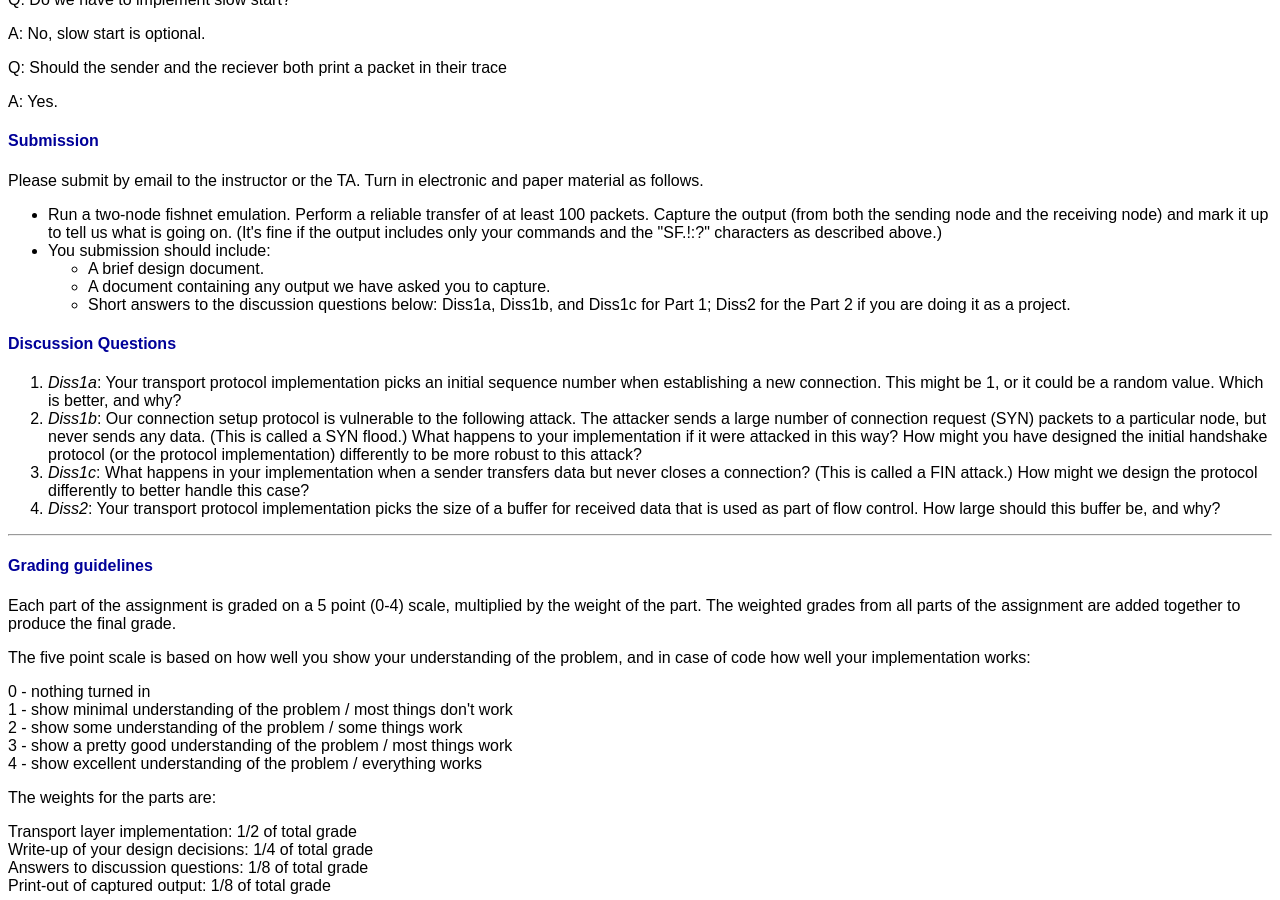
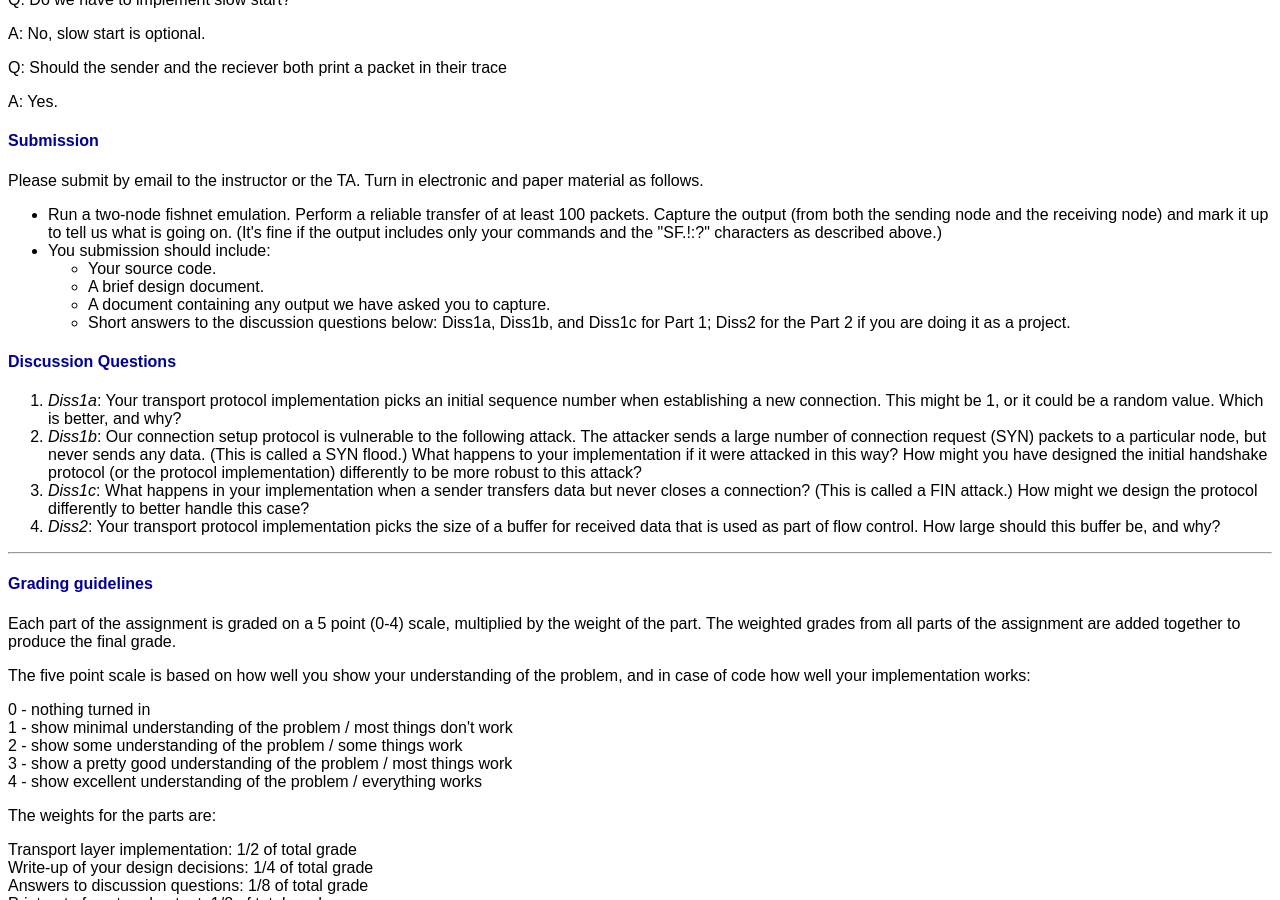
Before and after one commit to xiangq27/xiangq27.github.io, a Jekyll site: the page courses/cnns-xmuf21/files/assignments/assign4/index.html, which Jekyll copies as it is, in a window 1280 px wide and 900 px high, scrolled down 2836 px. Built offline with Jekyll 4.4.1, drawn with Linux system fonts in a browser that asks for light colours.

Commit message:
small update

```diff
--- a/courses/cnns-xmuf21/files/assignments/assign4/index.html
+++ b/courses/cnns-xmuf21/files/assignments/assign4/index.html
@@ -317,6 +317,7 @@ Computer Networks and Network Security - Lab Assignment Five: <br>Reliable Trans
         commands and the "SF.!:?" characters as described above.) </li>
       <li>You submission should include:
         <ul>
+	  <li>Your source code.</li>
           <li>A brief design document.</li>
           <li>A document containing any output we have asked you to
             capture. </li>
```
